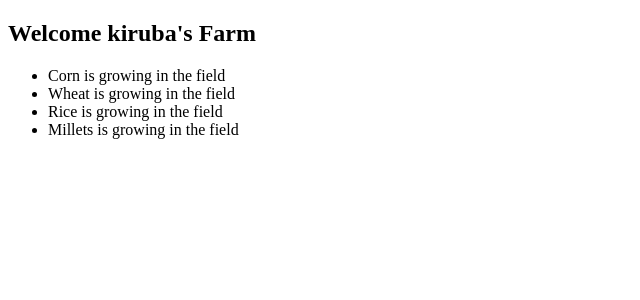
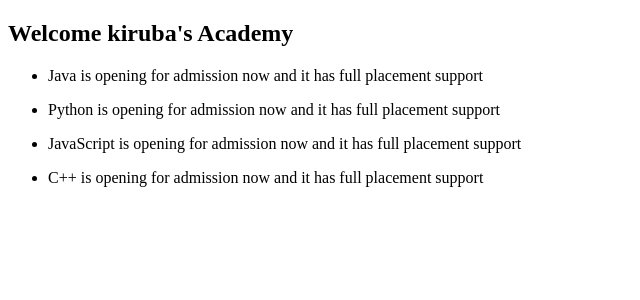
Before and after one commit to kirubasar/react-learning1, a React (Vite) app: page / in a window 1280 px wide. Shown: the top 300 px of the page, without its empty margins (0-640 px from the left). Built offline with nearby package versions, Linux system fonts and the light colour scheme.

Commit message:
2nd example of map

```diff
--- a/src/App.jsx
+++ b/src/App.jsx
@@ -1,16 +1,15 @@
 import React from 'react'
 import Welcome from './Welcome'
-// functional component & resuable component
+// functional component & resuable component aca
 
 const App = () => {
-  const names =['Corn', 'Wheat', 'Rice', 'Millets'];
+  const course =["Java","Python","JavaScript","C++"];
   return (
     <div>
-      <h2>Welcome kiruba's Farm</h2>
-      <ul>
-      {names.map((val,index)=>(
+      <h2>Welcome kiruba's Academy</h2>
+      {course.map((val,index)=>(
        <Welcome  key={index} item={val}/>))}
-      </ul>
+
     </div>
   )
 }
--- a/src/Welcome.jsx
+++ b/src/Welcome.jsx
@@ -2,8 +2,9 @@ import React from 'react'
 // functional component and resuable component eg:
 const Welcome =({item}) =>{
   return (
-    <div>
-    <li>{item} is growing in the field</li>
+    <div> <ul>
+    <li>{item} is opening for admission now and it has full placement support</li>
+    </ul>
     </div>
   )
 }
```
